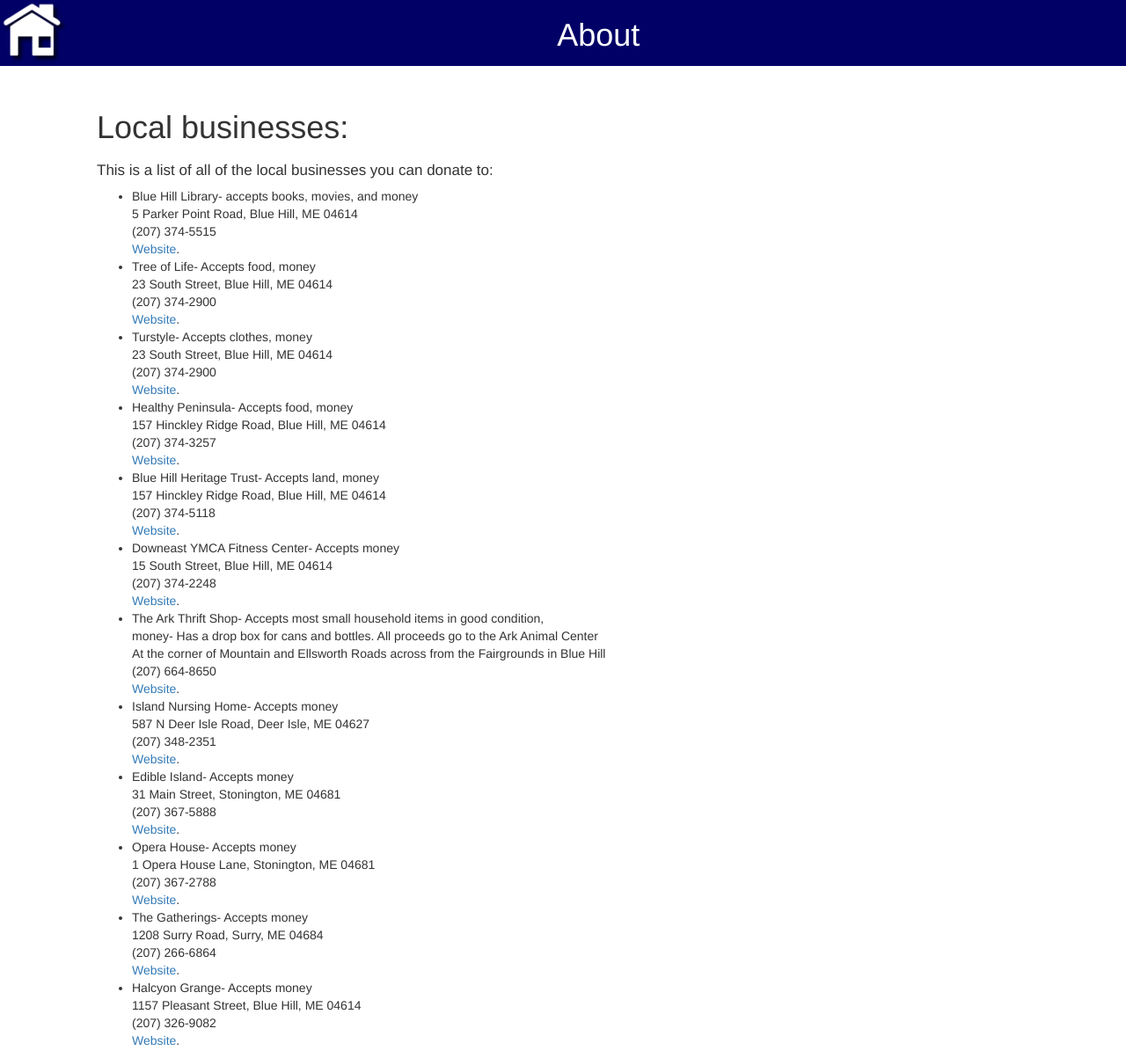
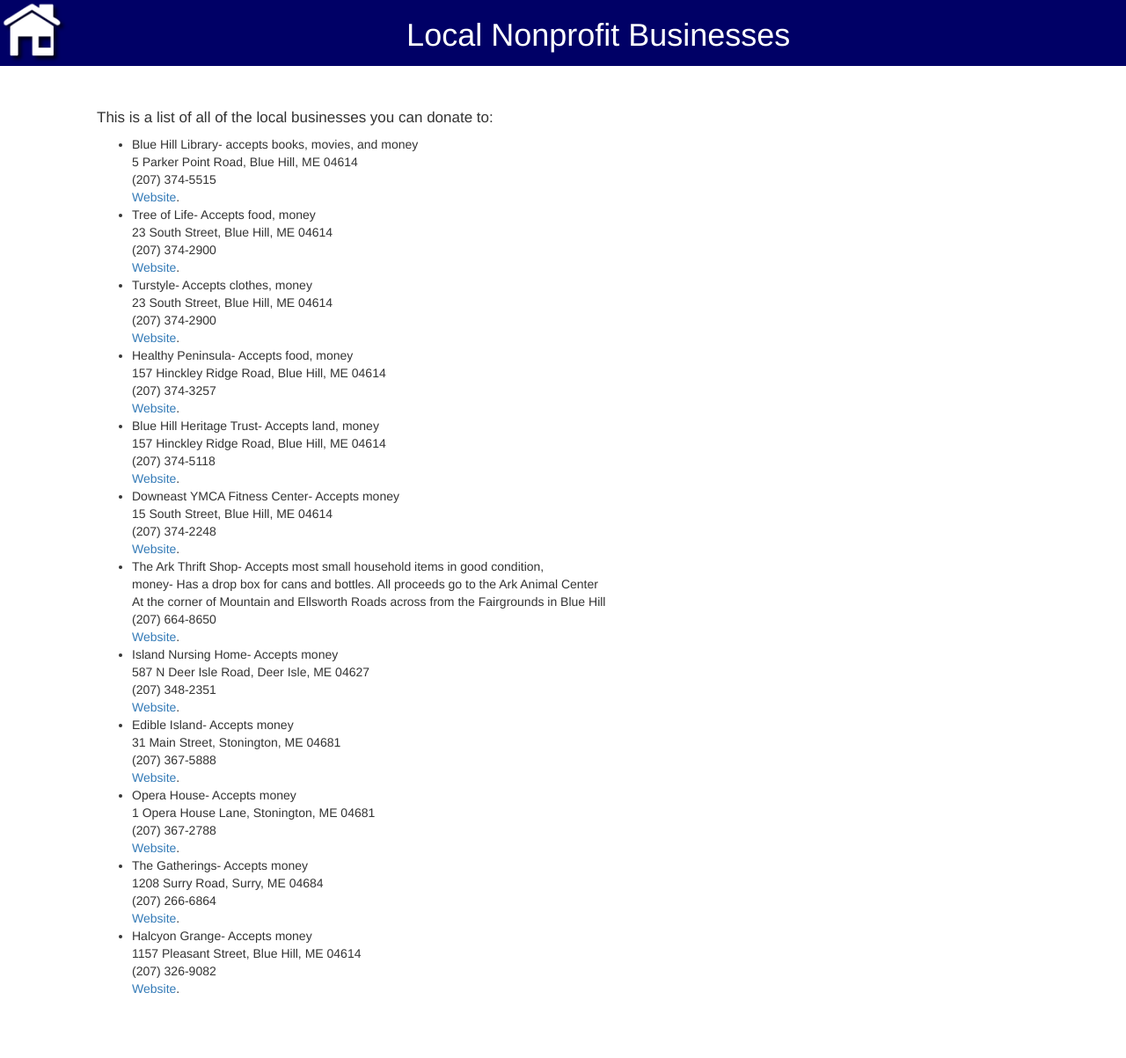
Before and after one commit to bluehillgwc/bluehillgwc, a Jekyll site: the page 2018/info_index.html, which Jekyll copies as it is, in a window 1280 px wide. Shown: the whole page at 88% size. Built offline with Jekyll 4.4.1, drawn with Linux system fonts in a browser that asks for light colours; after the commit the page ends 1144 px from its top, so only the background shows below that.

Commit message:
Update info_index.html

```diff
--- a/2018/info_index.html
+++ b/2018/info_index.html
@@ -2,7 +2,7 @@
 <html>
   <head>
     <meta charset="UTF-8">
-    <title>About the 2018 Blue Hill Girls Who Code Club</title>
+    <title>Blue Hill Girls Who Code Club 2018: Local Nonprofit Businesses</title>
     <link rel="stylesheet" href="https://maxcdn.bootstrapcdn.com/bootstrap/3.3.6/css/bootstrap.min.css"/>
     <link rel="stylesheet" href="jsbin.pigunesoxo.css"/>
   </head>
@@ -10,14 +10,13 @@
   <div class="row">
     <div class="col-sm-12">
       <a href="index.html"><img src="home_btn.png" class="pull-left" height="75" width"75" > </a>
-      <h1>About</h1>
+      <h1>Local Nonprofit Businesses</h1>
    </div>
   </div>
 
     <p>&nbsp;</p>
   <div class="row container">
     <div class="col-sm-10 col-sm-offset-1">
-    <h1>Local businesses:</h1>
 
     <h3>This is a list of all of the local businesses you can donate to:</h3>
 
```
